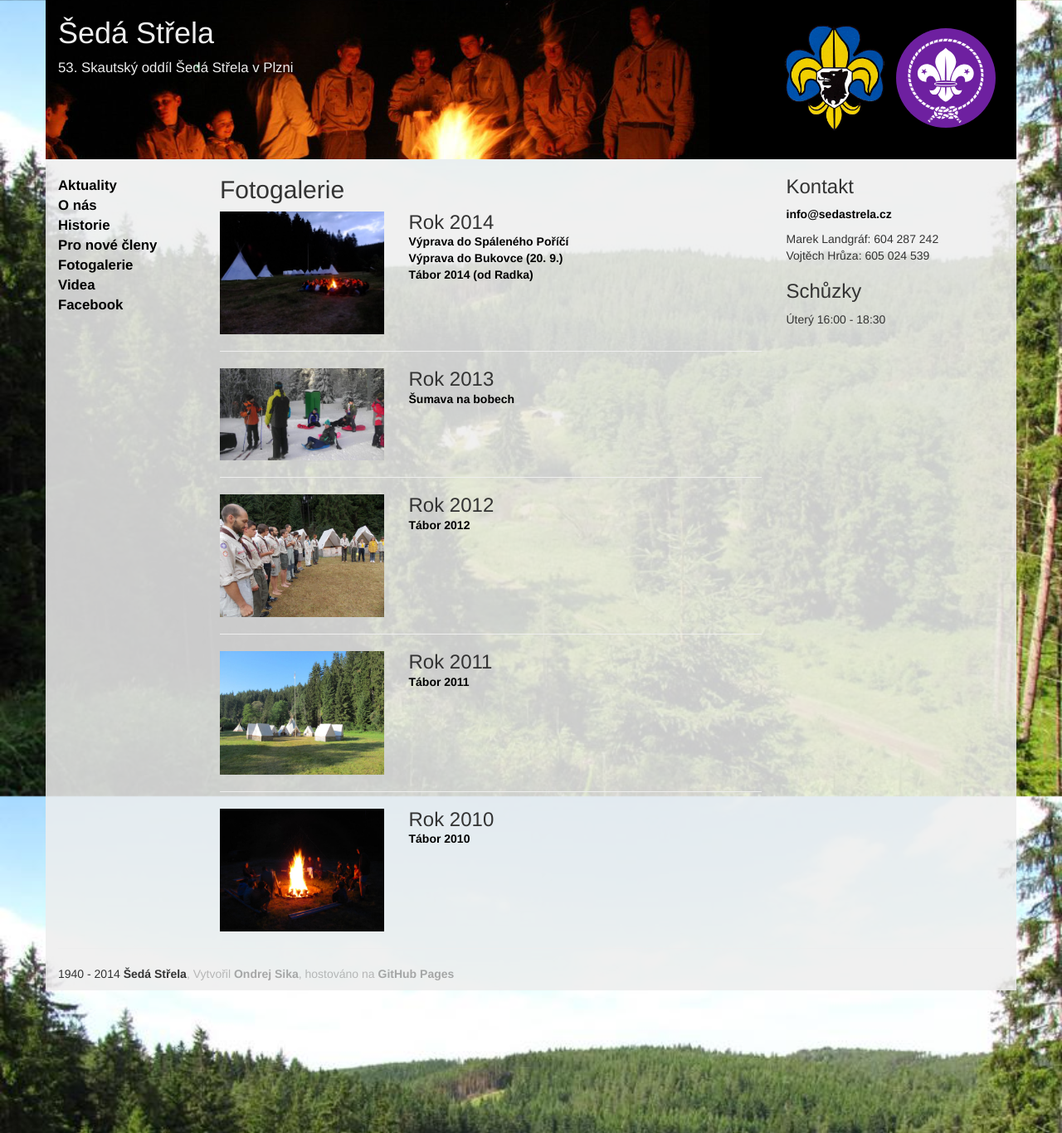
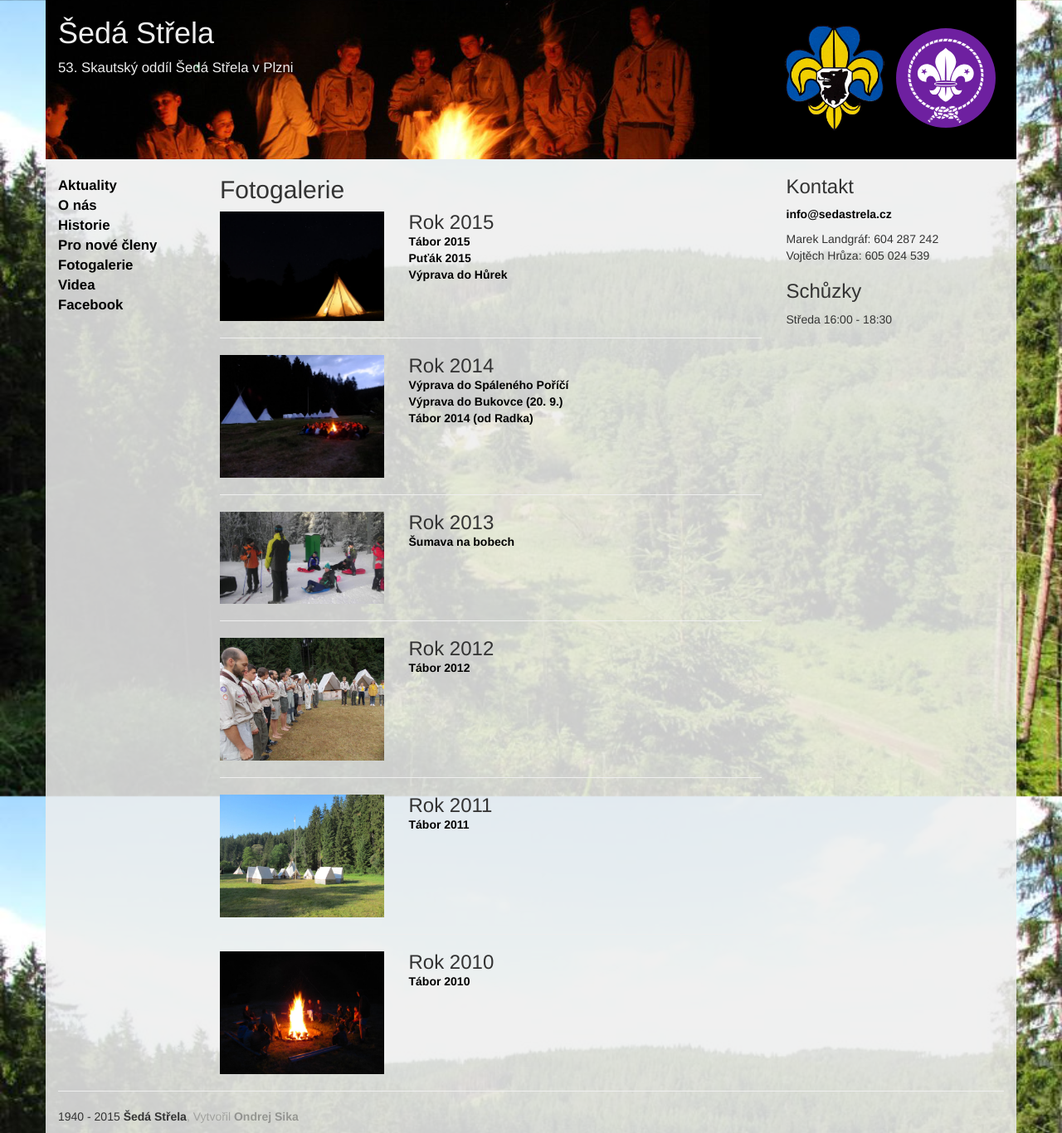
Before and after one commit to ondrejsika/sedastrela-jekyll, a Jekyll site: the page built from fotogalerie/index.html, in a window 1280 px wide. Shown: the whole page at 83% size. Built offline with Jekyll 4.4.1, drawn with Linux system fonts in a browser that asks for light colours; Markdown is read by kramdown in place of the engine named in the settings.

Commit message:
massive content update

```diff
--- a/_layouts/base.html
+++ b/_layouts/base.html
@@ -58,13 +58,13 @@
                     <!-- <br>Ondřej Šika: 773 452 376 -->
                     </p>
                     <h3>Schůzky</h3>
-                    <p>Úterý 16:00 - 18:30</p>
+                    <p>Středa 16:00 - 18:30</p>
                 </div>
             </div>
             <div class="row grey-background " id="footer">
                 <div class="col-md-12">
                     <hr>
-                    <p>1940 - 2014 <b>Šedá Střela</b><span class="opacity30">, Vytvořil <a href="http://ondrejsika.com" target="blank">Ondrej Sika</a>, hostováno na <a href="http://pages.github.com" target="blank">GitHub Pages</a></span></p>
+                    <p>1940 - 2015 <b>Šedá Střela</b><span class="opacity30">, Vytvořil <a href="http://ondrejsika.com" target="blank">Ondrej Sika</a></span></p>
                 </div>
             </div>
             </div>
--- a/fotogalerie/index.html
+++ b/fotogalerie/index.html
@@ -3,6 +3,20 @@ layout: base
 title: Fotogalerie
 ---
 
+<div class="row">
+    <div class="col-md-4">
+        <img src="/static/g2015.jpg" class="img-responsive">
+    </div>
+    <div class="col-md-8">
+        <h3 style="margin: 0;">Rok 2015</h3>
+        <p>
+            <a href="https://www.flickr.com/photos/ondrejsika/sets/72157655696551050" target="_blank">Tábor 2015</a>
+            <br><a href="https://www.flickr.com/photos/ondrejsika/sets/72157651380111842" target="_blank">Puťák 2015</a>
+            <br><a href="https://www.flickr.com/photos/ondrejsika/sets/72157653113625451" target="_blank">Výprava do Hůrek</a>
+        </p>
+    </div>
+</div>
+<hr>
 <div class="row">
     <div class="col-md-4">
         <img src="/static/g2014.jpg" class="img-responsive">
```
Also changed, not shown: _posts/2015-09-16-fotografie-z-tabora-ondrej.md (added, +6 -0 lines), static/g2015.jpg (added).
